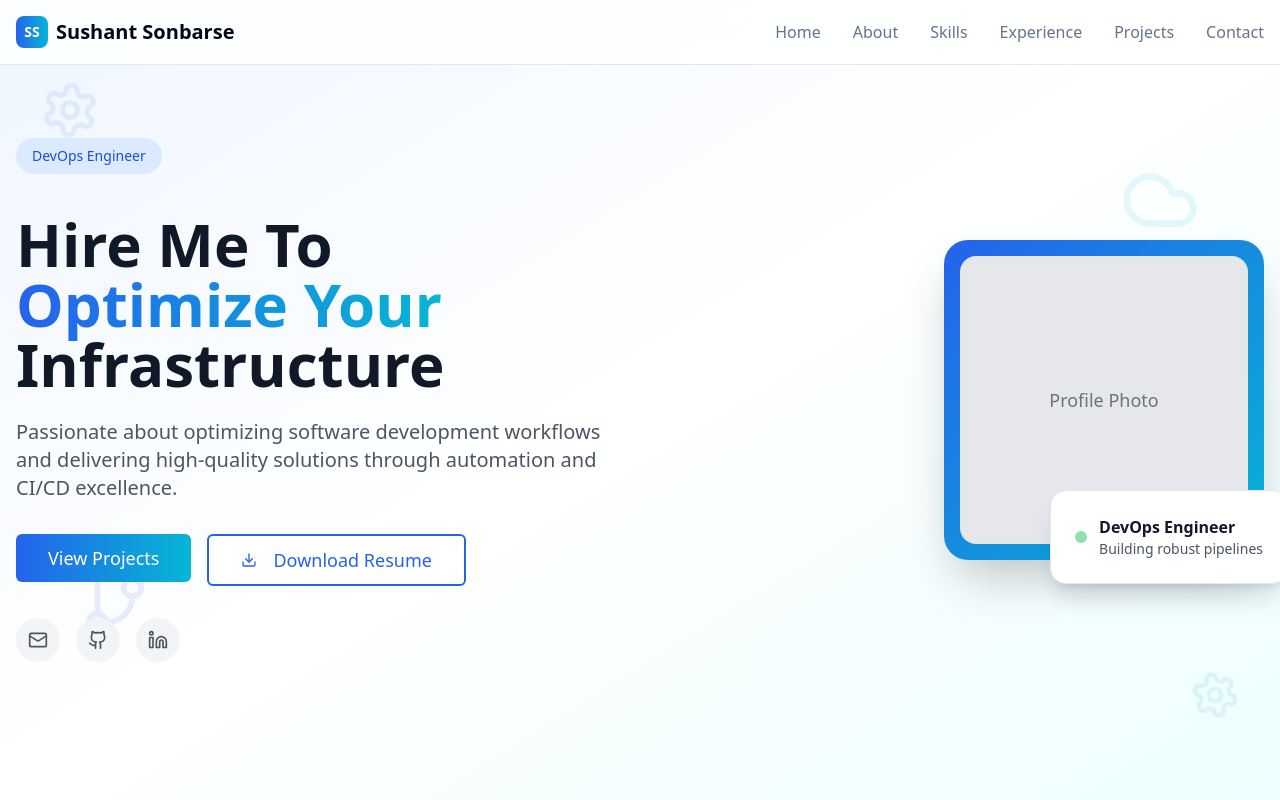
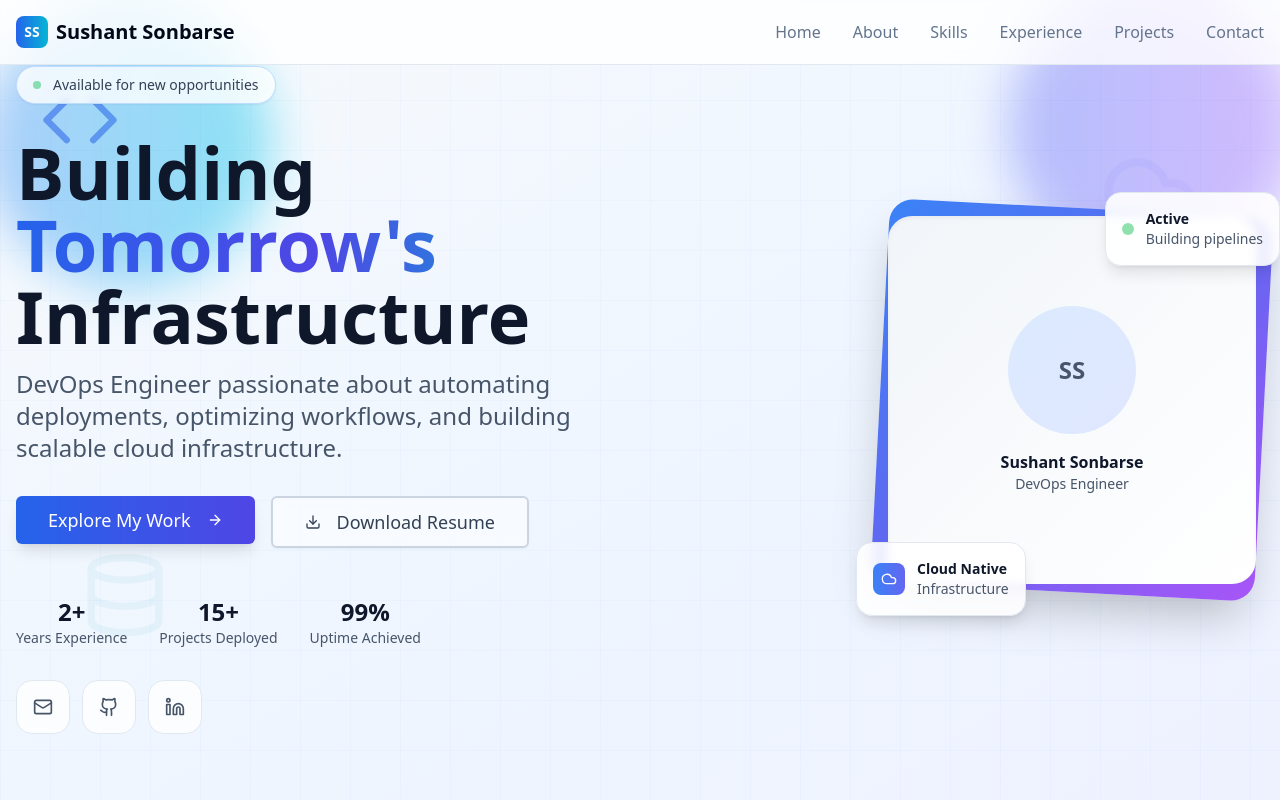
Before and after one commit to sonbarse17/sushant-pipeline-portfolio, a React (Vite) app: page / in a window 1280 px wide. Shown: the top 800 px of the page. Built offline with nearby package versions, Linux system fonts and the light colour scheme.

Commit message:
Enhance hero section UI
Improve the Hero section's UI with modern design elements.

```diff
--- a/src/components/Hero.tsx
+++ b/src/components/Hero.tsx
@@ -1,7 +1,7 @@
 
 import React from 'react';
 import { Button } from '@/components/ui/button';
-import { Download, Mail, Github, Linkedin, Settings, Cloud, GitBranch } from 'lucide-react';
+import { Download, Mail, Github, Linkedin, ArrowRight, Code, Database, Cloud } from 'lucide-react';
 
 const Hero = () => {
   const scrollToSection = (sectionId: string) => {
@@ -12,96 +12,164 @@ const Hero = () => {
   };
 
   return (
-    <section id="home" className="min-h-screen flex items-center justify-center relative overflow-hidden">
-      {/* Background with gradient and floating icons */}
-      <div className="absolute inset-0 bg-gradient-to-br from-blue-50 via-white to-cyan-50">
-        <div className="absolute top-20 left-10 opacity-10">
-          <Settings size={60} className="text-blue-600 animate-spin" style={{ animationDuration: '20s' }} />
+    <section id="home" className="min-h-screen flex items-center justify-center relative overflow-hidden bg-gradient-to-br from-slate-50 via-blue-50 to-indigo-50">
+      {/* Animated Background Elements */}
+      <div className="absolute inset-0">
+        {/* Floating Icons */}
+        <div className="absolute top-20 left-10 opacity-5 animate-pulse">
+          <Code size={80} className="text-blue-600" />
         </div>
-        <div className="absolute top-40 right-20 opacity-10">
-          <Cloud size={80} className="text-cyan-500" />
+        <div className="absolute top-40 right-20 opacity-5 animate-bounce" style={{ animationDuration: '3s' }}>
+          <Cloud size={100} className="text-indigo-500" />
         </div>
-        <div className="absolute bottom-40 left-20 opacity-10">
-          <GitBranch size={70} className="text-blue-700" />
+        <div className="absolute bottom-40 left-20 opacity-5 animate-pulse" style={{ animationDelay: '1s' }}>
+          <Database size={90} className="text-cyan-600" />
         </div>
-        <div className="absolute bottom-20 right-10 opacity-10">
-          <Settings size={50} className="text-cyan-600 animate-spin" style={{ animationDuration: '15s' }} />
-        </div>
+
+        {/* Grid Pattern */}
+        <div className="absolute inset-0 bg-[linear-gradient(rgba(59,130,246,0.03)_1px,transparent_1px),linear-gradient(90deg,rgba(59,130,246,0.03)_1px,transparent_1px)] bg-[size:50px_50px]"></div>
+
+        {/* Gradient Orbs */}
+        <div className="absolute top-0 -left-4 w-72 h-72 bg-gradient-to-r from-blue-400 to-cyan-400 rounded-full mix-blend-multiply filter blur-xl opacity-10 animate-pulse"></div>
+        <div className="absolute -top-4 -right-4 w-72 h-72 bg-gradient-to-r from-indigo-400 to-purple-400 rounded-full mix-blend-multiply filter blur-xl opacity-10 animate-pulse" style={{ animationDelay: '2s' }}></div>
       </div>
 
       <div className="container mx-auto px-4 relative z-10">
-        <div className="flex flex-col lg:flex-row items-center justify-between">
+        <div className="flex flex-col lg:flex-row items-center justify-between gap-12">
           {/* Left Content */}
-          <div className="flex-1 text-center lg:text-left mb-8 lg:mb-0">
-            <div className="mb-6">
-              <span className="inline-block px-4 py-2 bg-blue-100 text-blue-700 rounded-full text-sm font-medium mb-4">
-                DevOps Engineer
-              </span>
+          <div className="flex-1 text-center lg:text-left space-y-8">
+            {/* Status Badge */}
+            <div className="inline-flex items-center px-4 py-2 bg-white/80 backdrop-blur-sm border border-blue-200 rounded-full shadow-sm">
+              <div className="w-2 h-2 bg-green-500 rounded-full animate-pulse mr-3"></div>
+              <span className="text-sm font-medium text-slate-700">Available for new opportunities</span>
             </div>
 
-            <h1 className="text-4xl md:text-5xl lg:text-6xl font-bold text-gray-900 mb-6 leading-tight">
-              Hire Me To
-              <br />
-              <span className="text-transparent bg-clip-text bg-gradient-to-r from-blue-600 to-cyan-500">
-                Optimize Your
-              </span>
-              <br />
-              Infrastructure
-            </h1>
+            {/* Main Heading */}
+            <div className="space-y-4">
+              <h1 className="text-5xl md:text-6xl lg:text-7xl font-bold leading-tight">
+                <span className="block text-slate-900">Building</span>
+                <span className="block bg-gradient-to-r from-blue-600 via-indigo-600 to-cyan-500 bg-clip-text text-transparent">
+                  Tomorrow's
+                </span>
+                <span className="block text-slate-900">Infrastructure</span>
+              </h1>
 
-            <p className="text-xl text-gray-600 mb-8 max-w-2xl">
-              Passionate about optimizing software development workflows and delivering high-quality solutions through automation and CI/CD excellence.
-            </p>
+              <p className="text-xl md:text-2xl text-slate-600 max-w-2xl leading-relaxed">
+                DevOps Engineer passionate about automating deployments, optimizing workflows, and building scalable cloud infrastructure.
+              </p>
+            </div>
 
+            {/* CTA Buttons */}
             <div className="flex flex-col sm:flex-row gap-4 justify-center lg:justify-start">
               <Button
                 onClick={() => scrollToSection('projects')}
-                className="bg-gradient-to-r from-blue-600 to-cyan-500 hover:from-blue-700 hover:to-cyan-600 text-white px-8 py-6 text-lg"
+                size="lg"
+                className="group bg-gradient-to-r from-blue-600 to-indigo-600 hover:from-blue-700 hover:to-indigo-700 text-white px-8 py-6 text-lg shadow-lg hover:shadow-xl transition-all duration-300"
               >
-                View Projects
+                Explore My Work
+                <ArrowRight className="ml-2 group-hover:translate-x-1 transition-transform" size={20} />
               </Button>
               <Button
                 variant="outline"
-                className="border-2 border-blue-600 text-blue-600 hover:bg-blue-600 hover:text-white px-8 py-6 text-lg"
+                size="lg"
+                className="border-2 border-slate-300 text-slate-700 hover:bg-slate-50 hover:border-slate-400 px-8 py-6 text-lg backdrop-blur-sm bg-white/50 shadow-sm hover:shadow-md transition-all duration-300"
               >
                 <Download className="mr-2" size={20} />
                 Download Resume
               </Button>
             </div>
 
+            {/* Stats */}
+            <div className="flex flex-wrap gap-8 justify-center lg:justify-start pt-4">
+              <div className="text-center">
+                <div className="text-2xl font-bold text-slate-900">2+</div>
+                <div className="text-sm text-slate-600">Years Experience</div>
+              </div>
+              <div className="text-center">
+                <div className="text-2xl font-bold text-slate-900">15+</div>
+                <div className="text-sm text-slate-600">Projects Deployed</div>
+              </div>
+              <div className="text-center">
+                <div className="text-2xl font-bold text-slate-900">99%</div>
+                <div className="text-sm text-slate-600">Uptime Achieved</div>
+              </div>
+            </div>
+
             {/* Social Links */}
-            <div className="flex gap-4 mt-8 justify-center lg:justify-start">
-              <a href="mailto:sushantsonbarse07@gmail.com" className="p-3 bg-gray-100 hover:bg-blue-100 rounded-full transition-colors">
-                <Mail size={20} className="text-gray-600 hover:text-blue-600" />
+            <div className="flex gap-3 justify-center lg:justify-start">
+              <a
+                href="mailto:sushantsonbarse07@gmail.com"
+                className="group p-4 bg-white/80 backdrop-blur-sm hover:bg-white border border-slate-200 hover:border-blue-300 rounded-2xl transition-all duration-300 hover:shadow-lg hover:-translate-y-1"
+              >
+                <Mail size={20} className="text-slate-600 group-hover:text-blue-600 transition-colors" />
               </a>
-              <a href="https://github.com/sonbarse17" target="_blank" rel="noopener noreferrer" className="p-3 bg-gray-100 hover:bg-blue-100 rounded-full transition-colors">
-                <Github size={20} className="text-gray-600 hover:text-blue-600" />
+              <a
+                href="https://github.com/sonbarse17"
+                target="_blank"
+                rel="noopener noreferrer"
+                className="group p-4 bg-white/80 backdrop-blur-sm hover:bg-white border border-slate-200 hover:border-blue-300 rounded-2xl transition-all duration-300 hover:shadow-lg hover:-translate-y-1"
+              >
+                <Github size={20} className="text-slate-600 group-hover:text-blue-600 transition-colors" />
               </a>
-              <a href="https://www.linkedin.com/in/sushant-sonbarse" target="_blank" rel="noopener noreferrer" className="p-3 bg-gray-100 hover:bg-blue-100 rounded-full transition-colors">
-                <Linkedin size={20} className="text-gray-600 hover:text-blue-600" />
+              <a
+                href="https://www.linkedin.com/in/sushant-sonbarse"
+                target="_blank"
+                rel="noopener noreferrer"
+                className="group p-4 bg-white/80 backdrop-blur-sm hover:bg-white border border-slate-200 hover:border-blue-300 rounded-2xl transition-all duration-300 hover:shadow-lg hover:-translate-y-1"
+              >
+                <Linkedin size={20} className="text-slate-600 group-hover:text-blue-600 transition-colors" />
               </a>
             </div>
           </div>
 
-          {/* Right Content - Profile Image */}
+          {/* Right Content - Enhanced Profile Section */}
           <div className="flex-1 flex justify-center lg:justify-end">
             <div className="relative">
-              <div className="w-80 h-80 bg-gradient-to-br from-blue-600 to-cyan-500 rounded-3xl flex items-center justify-center shadow-2xl">
-                <div className="w-72 h-72 bg-gray-200 rounded-2xl flex items-center justify-center">
-                  <span className="text-gray-500 text-lg">Profile Photo</span>
+              {/* Main Profile Container */}
+              <div className="relative w-80 h-80 lg:w-96 lg:h-96">
+                {/* Gradient Background */}
+                <div className="absolute inset-0 bg-gradient-to-br from-blue-500 via-indigo-500 to-purple-500 rounded-3xl shadow-2xl transform rotate-3"></div>
+                <div className="absolute inset-2 bg-gradient-to-br from-slate-100 to-white rounded-3xl shadow-inner">
+                  <div className="flex items-center justify-center h-full">
+                    <div className="text-center space-y-4">
+                      <div className="w-32 h-32 mx-auto bg-gradient-to-br from-blue-100 to-indigo-100 rounded-full flex items-center justify-center">
+                        <span className="text-2xl font-bold text-slate-600">SS</span>
+                      </div>
+                      <div>
+                        <h3 className="font-semibold text-slate-900">Sushant Sonbarse</h3>
+                        <p className="text-sm text-slate-600">DevOps Engineer</p>
+                      </div>
+                    </div>
+                  </div>
                 </div>
               </div>
 
-              {/* Floating Card */}
-              <div className="absolute -bottom-6 -right-6 bg-white p-6 rounded-2xl shadow-xl border">
+              {/* Floating Cards */}
+              <div className="absolute -top-4 -right-4 bg-white/90 backdrop-blur-sm p-4 rounded-2xl shadow-lg border border-slate-200">
                 <div className="flex items-center space-x-3">
                   <div className="w-3 h-3 bg-green-500 rounded-full animate-pulse"></div>
-                  <div>
-                    <p className="font-semibold text-gray-900">DevOps Engineer</p>
-                    <p className="text-sm text-gray-600">Building robust pipelines</p>
+                  <div className="text-sm">
+                    <p className="font-semibold text-slate-900">Active</p>
+                    <p className="text-slate-600">Building pipelines</p>
                   </div>
                 </div>
               </div>
+
+              <div className="absolute -bottom-6 -left-6 bg-white/90 backdrop-blur-sm p-4 rounded-2xl shadow-lg border border-slate-200">
+                <div className="flex items-center space-x-3">
+                  <div className="w-8 h-8 bg-gradient-to-r from-blue-500 to-indigo-500 rounded-lg flex items-center justify-center">
+                    <Cloud className="w-4 h-4 text-white" />
+                  </div>
+                  <div className="text-sm">
+                    <p className="font-semibold text-slate-900">Cloud Native</p>
+                    <p className="text-slate-600">Infrastructure</p>
+                  </div>
+                </div>
+              </div>
+
+              {/* Decorative Elements */}
+              <div className="absolute -z-10 top-8 right-8 w-20 h-20 bg-gradient-to-r from-cyan-400 to-blue-400 rounded-full opacity-20 animate-pulse"></div>
+              <div className="absolute -z-10 bottom-8 left-8 w-16 h-16 bg-gradient-to-r from-indigo-400 to-purple-400 rounded-full opacity-20 animate-pulse" style={{ animationDelay: '1s' }}></div>
             </div>
           </div>
         </div>
```
